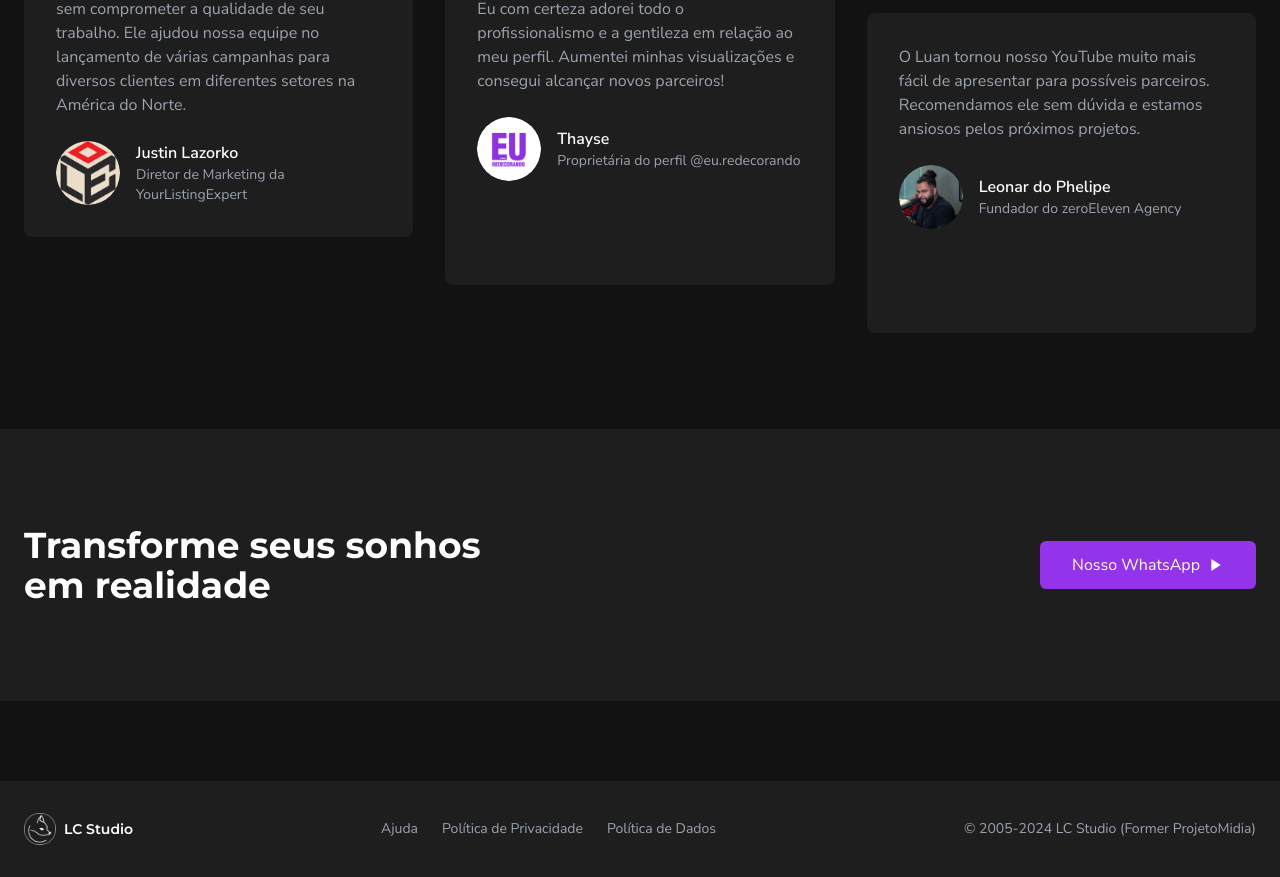
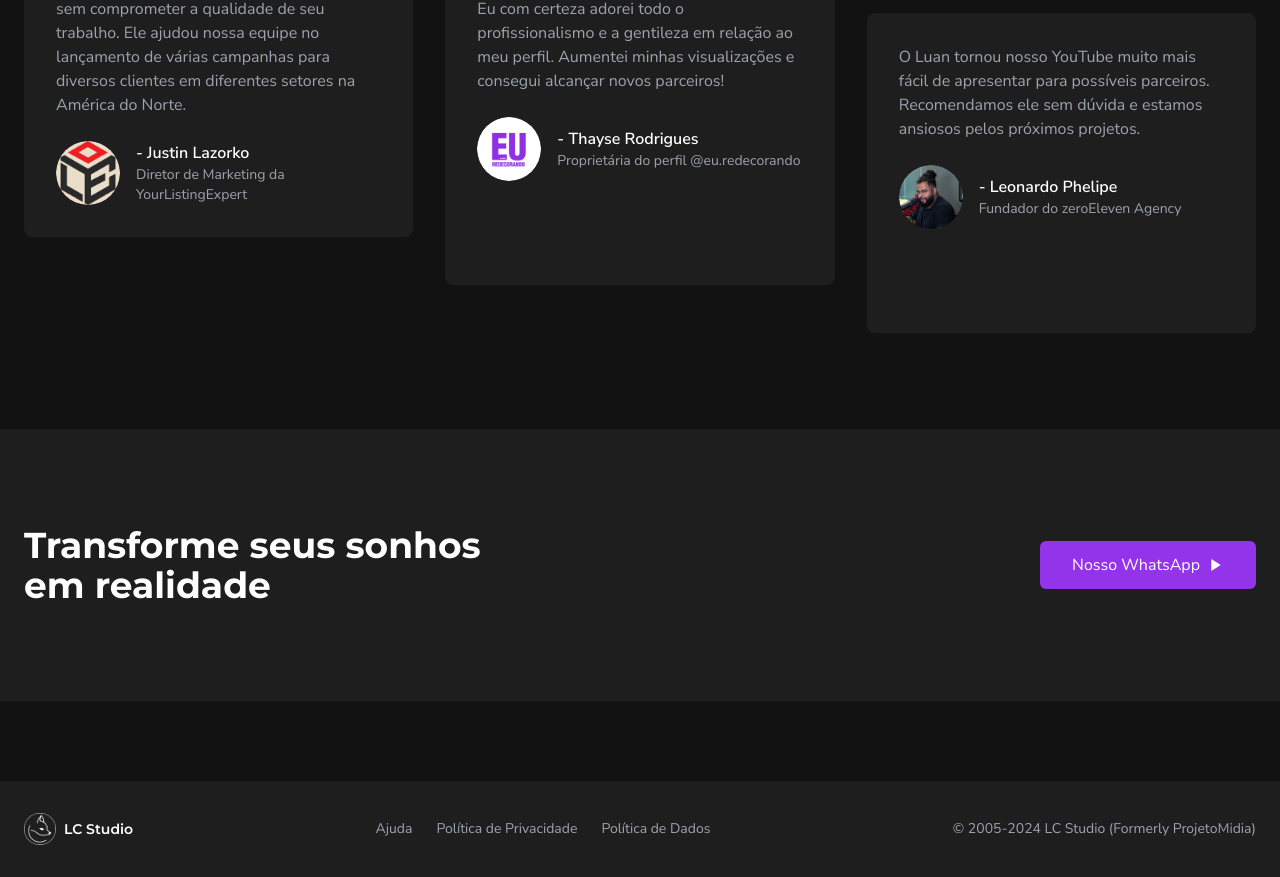
Before and after one commit to luanhrods/lcs, a Next.js app: page / in a window 1280 px wide. Shown: the part 2273-3150 px from the top of the page. Built offline with nearby package versions, Linux system fonts and the light colour scheme.

Commit message:
Update index.tsx

```diff
--- a/pages/index.tsx
+++ b/pages/index.tsx
@@ -226,21 +226,21 @@ const Home: NextPage = () => {
                 offset: 'md:translate-y-0',
                 image: '/images/testimonials/testimonial1.png',
                 text: "Luan trabalhou extremamente bem com nossa equipe e conseguiu concluir as tarefas sem comprometer a qualidade de seu trabalho. Ele ajudou nossa equipe no lançamento de várias campanhas para diversos clientes em diferentes setores na América do Norte.",
-                name: "Justin Lazorko",
+                name: "- Justin Lazorko",
                 position: "Diretor de Marketing da YourListingExpert"
               },
               {
                 offset: 'md:translate-y-12',
                 image: '/images/testimonials/testimonial2.png',
                 text: "Eu com certeza adorei todo o profissionalismo e a gentileza em relação ao meu perfil. Aumentei minhas visualizações e consegui alcançar novos parceiros!",
-                name: "Thayse",
+                name: "- Thayse Rodrigues",
                 position: "Proprietária do perfil @eu.redecorando"
               },
               {
                 offset: 'md:translate-y-24',
                 image: '/images/testimonials/testimonial3.png',
                 text: "O Luan tornou nosso YouTube muito mais fácil de apresentar para possíveis parceiros. Recomendamos ele sem dúvida e estamos ansiosos pelos próximos projetos.",
-                name: "Leonar do Phelipe",
+                name: "- Leonardo Phelipe",
                 position: "Fundador do zeroEleven Agency"
               },
             ].map((item, index) => (
@@ -289,7 +289,7 @@ const Home: NextPage = () => {
               <Link href="https://tally.so/r/w4N4Qk" className="text-gray-400 hover:text-purple-600 text-sm font-nunito transition-colors duration-300">Política de Dados</Link>
             </nav>
             <div className="text-gray-400 text-sm font-nunito">
-              © 2005-2024 LC Studio (Former ProjetoMidia)
+              © 2005-2024 LC Studio (Formerly ProjetoMidia)
             </div>
           </div>
         </div>
```
